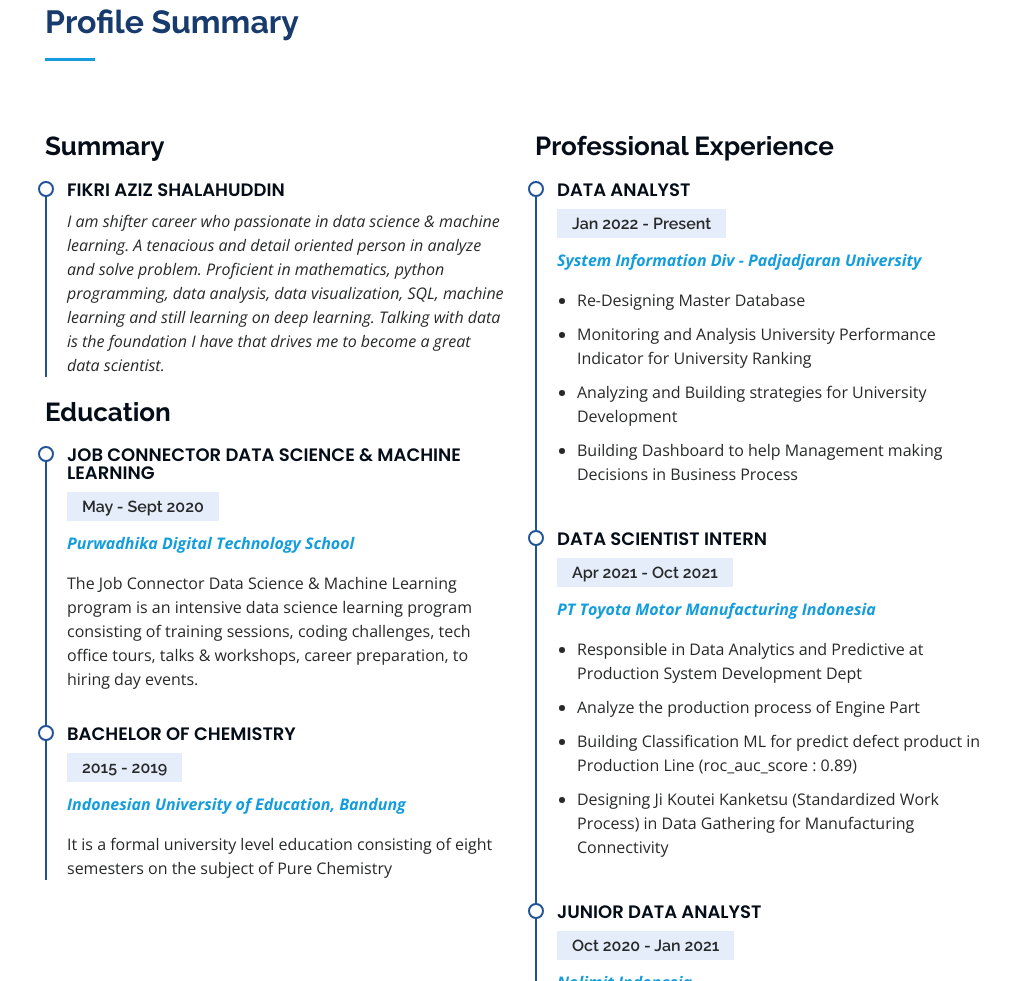
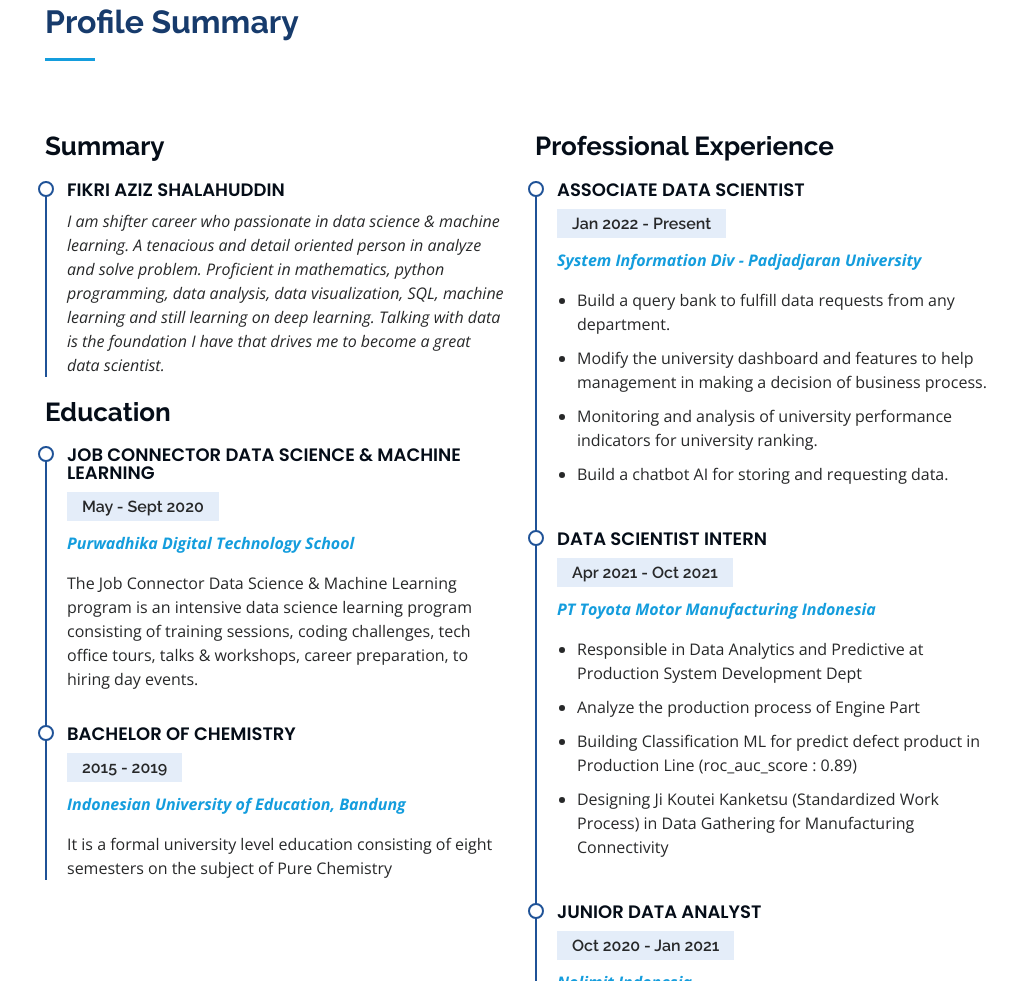
Before and after one commit to fikriash/iPortfolio, a plain HTML site: page index.html in a window 1280 px wide. Shown: the part 2085-3066 px from the top of the page, without its empty margins (270-1280 px from the left). Drawn offline with nearby package versions, Linux system fonts and the light colour scheme.

Commit message:
Update index.html

```diff
--- a/index.html
+++ b/index.html
@@ -259,14 +259,14 @@
           <div class="col-lg-6" data-aos="fade-up" data-aos-delay="100">
             <h3 class="resume-title">Professional Experience</h3>
             <div class="resume-item">
-              <h4>Data Analyst</h4>
+              <h4>Associate Data Scientist</h4>
               <h5>Jan 2022 - Present</h5>
               <p><a href="https://www.unpad.ac.id/"><em><b>System Information Div - Padjadjaran University</b></em></a></p>
               <ul>
-                <li>Re-Designing Master Database</li>
-                <li>Monitoring and Analysis University Performance Indicator for University Ranking</li>
-                <li>Analyzing and Building strategies for University Development</li>
-                <li>Building Dashboard to help Management making Decisions in Business Process</li>
+                <li>Build a query bank to fulfill data requests from any department.</li>
+                <li>Modify the university dashboard and features to help management in making a decision of business process.</li>
+                <li>Monitoring and analysis of university performance indicators for university ranking.</li>
+                <li>Build a chatbot AI for storing and requesting data.</li>
               </ul>
             </div>
             <div class="resume-item">
```
